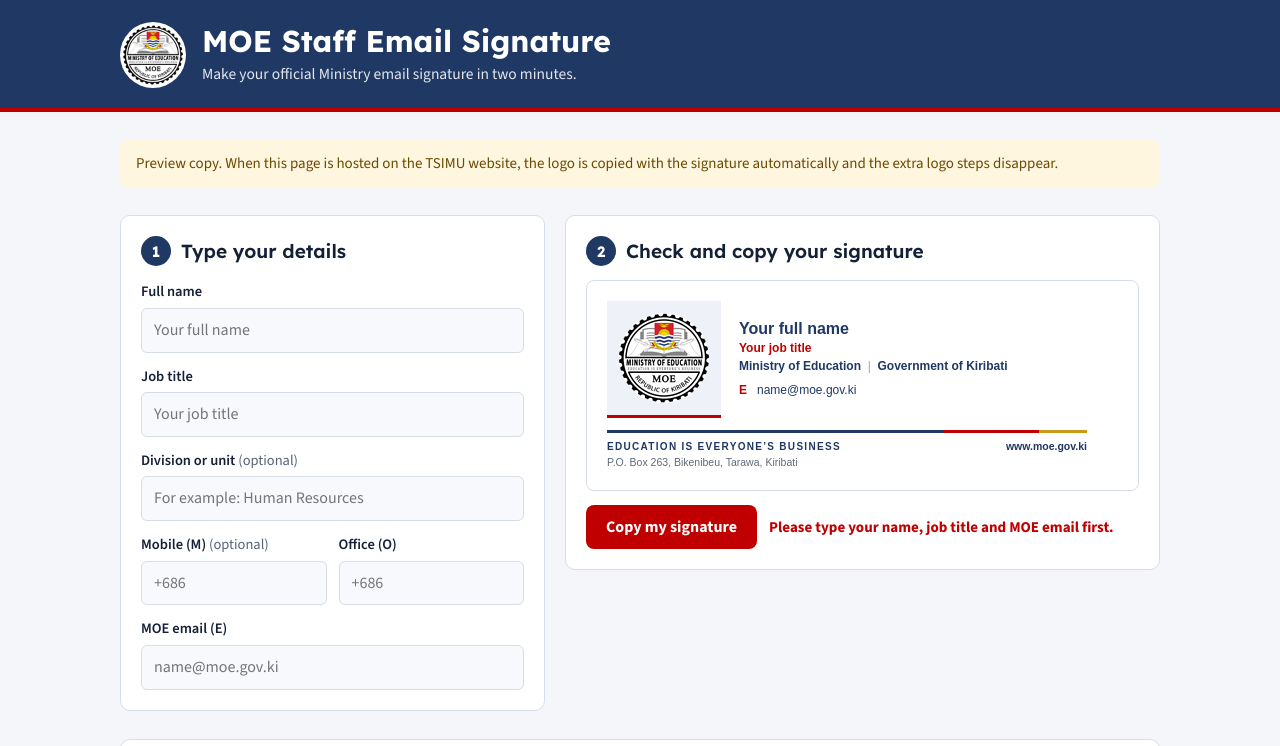
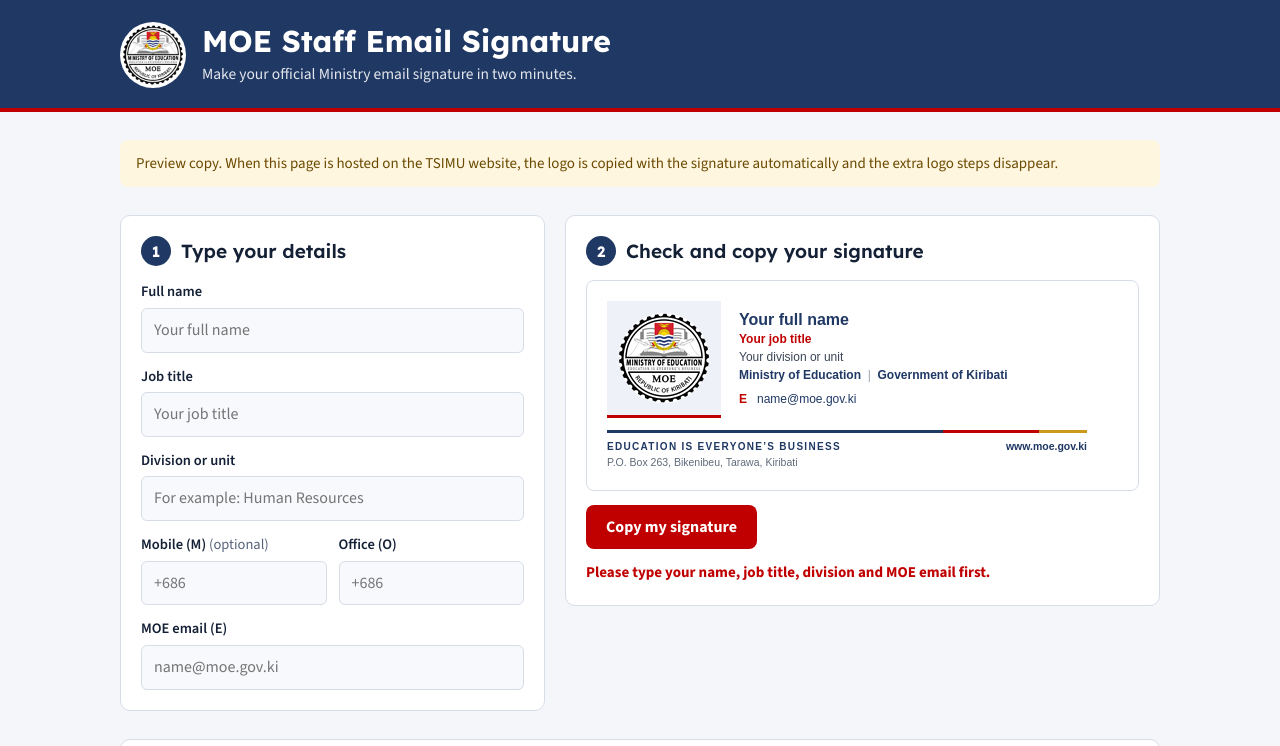
Before and after one commit to tsimukiribati/signature, a plain HTML site: page index.html in a window 1280 px wide. Both pictures are taken after a click on the button "Copy my signature". Shown: the top 746 px of the page. Drawn offline with nearby package versions, Linux system fonts and the light colour scheme.

Commit message:
Add files via upload

```diff
--- a/index.html
+++ b/index.html
@@ -117,7 +117,7 @@ pre.plain { margin: 0; padding: 14px 16px; background: var(--field); border: 1px
       <div class="form">
         <label for="f-name">Full name<input id="f-name" type="text" autocomplete="name" placeholder="Your full name"></label>
         <label for="f-title">Job title<input id="f-title" type="text" autocomplete="organization-title" placeholder="Your job title"></label>
-        <label for="f-div"><span>Division or unit <span class="opt">(optional)</span></span><input id="f-div" type="text" autocomplete="off" placeholder="For example: Human Resources"></label>
+        <label for="f-div">Division or unit<input id="f-div" type="text" autocomplete="off" placeholder="For example: Human Resources"></label>
         <div class="pair">
           <label for="f-mobile"><span>Mobile (M) <span class="opt">(optional)</span></span><input id="f-mobile" type="text" inputmode="tel" autocomplete="tel" placeholder="+686"></label>
           <label for="f-office">Office (O)<input id="f-office" type="text" inputmode="tel" autocomplete="off" placeholder="+686"></label>
@@ -208,7 +208,7 @@ pre.plain { margin: 0; padding: 14px 16px; background: var(--field); border: 1px
 
     var t = '<div style="' + F + 'font-size:16px;line-height:21px;font-weight:bold;">' + c(NAVY, esc(name)) + '</div>' +
       '<div style="' + F + 'font-size:12px;line-height:18px;font-weight:bold;">' + c(RED, esc(title)) + '</div>' +
-      (d.div ? '<div style="' + F + 'font-size:12px;line-height:18px;">' + c(SLATE, esc(d.div)) + '</div>' : '') +
+      '<div style="' + F + 'font-size:12px;line-height:18px;">' + c(SLATE, esc(d.div || 'Your division or unit')) + '</div>' +
       '<div style="' + F + 'font-size:12px;line-height:18px;font-weight:bold;padding-bottom:6px;">' + c(NAVY, 'Ministry of Education') + c(PIPE, '&nbsp;&nbsp;|&nbsp;&nbsp;', 'font-weight:normal;') + c(NAVY, 'Government of Kiribati') + '</div>' +
       '<table cellpadding="0" cellspacing="0" border="0" style="border-collapse:collapse;">' + rows + '</table>';
 
@@ -304,7 +304,7 @@ pre.plain { margin: 0; padding: 14px 16px; background: var(--field); border: 1px
   document.getElementById('btn-sig').addEventListener('click', function () {
     var d = data(), st = document.getElementById('st-sig');
     say(st, '', '');
-    if (!d.name || !d.title || !d.email) { say(st, 'Please type your name, job title and MOE email first.', 'bad'); return; }
+    if (!d.name || !d.title || !d.div || !d.email) { say(st, 'Please type your name, job title, division and MOE email first.', 'bad'); return; }
     copyHTML(sigHTML(d, true), plainLines(d).join('\n'), st, document.getElementById('btn-sig').closest('section'));
   });
   document.getElementById('btn-phone').addEventListener('click', function () {
```
